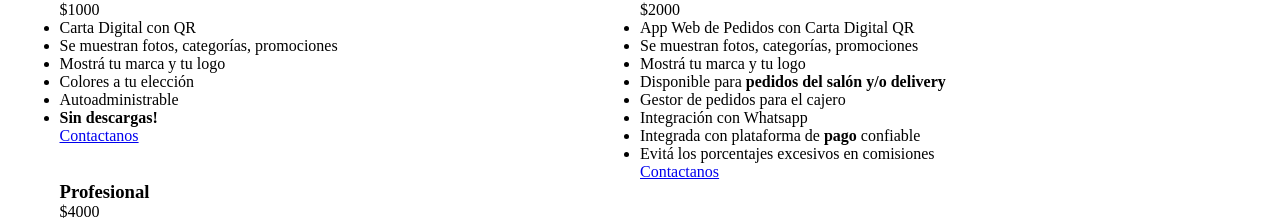
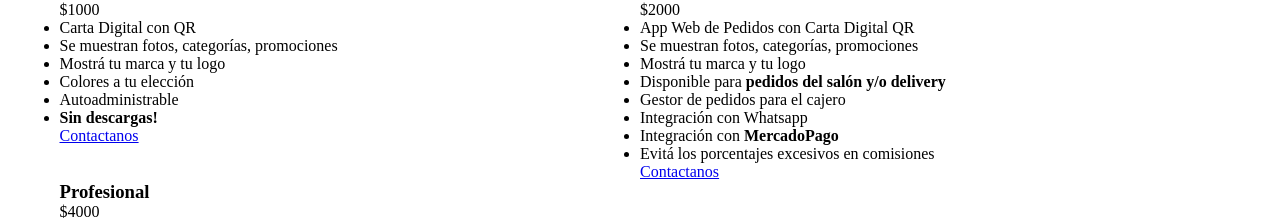
Before and after one commit to agustinfranc/onion-frontend, a Nuxt app: page / in a window 1280 px wide. Shown: the part 2774-2994 px from the top of the page. Built offline with nearby package versions, Linux system fonts and the light colour scheme.

Commit message:
[LANDING] mp

```diff
--- a/pages/index.vue
+++ b/pages/index.vue
@@ -293,8 +293,8 @@
                 <li>Gestor de pedidos para el cajero</li>
                 <li>Integración con Whatsapp</li>
                 <li>
-                  Integrada con plataforma de
-                  <strong>pago</strong> confiable
+                  Integración con
+                  <strong>MercadoPago</strong>
                 </li>
                 <li>Evitá los porcentajes excesivos en comisiones</li>
               </ul>
```
